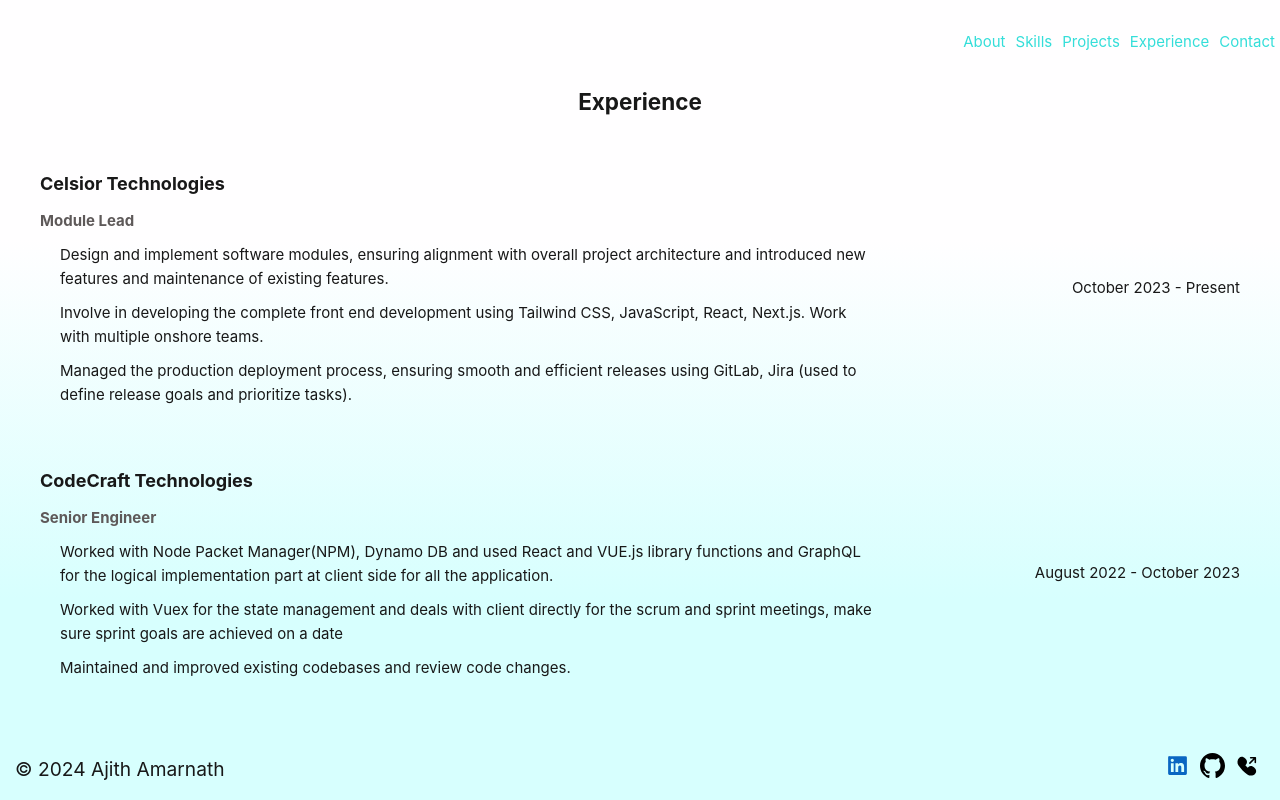
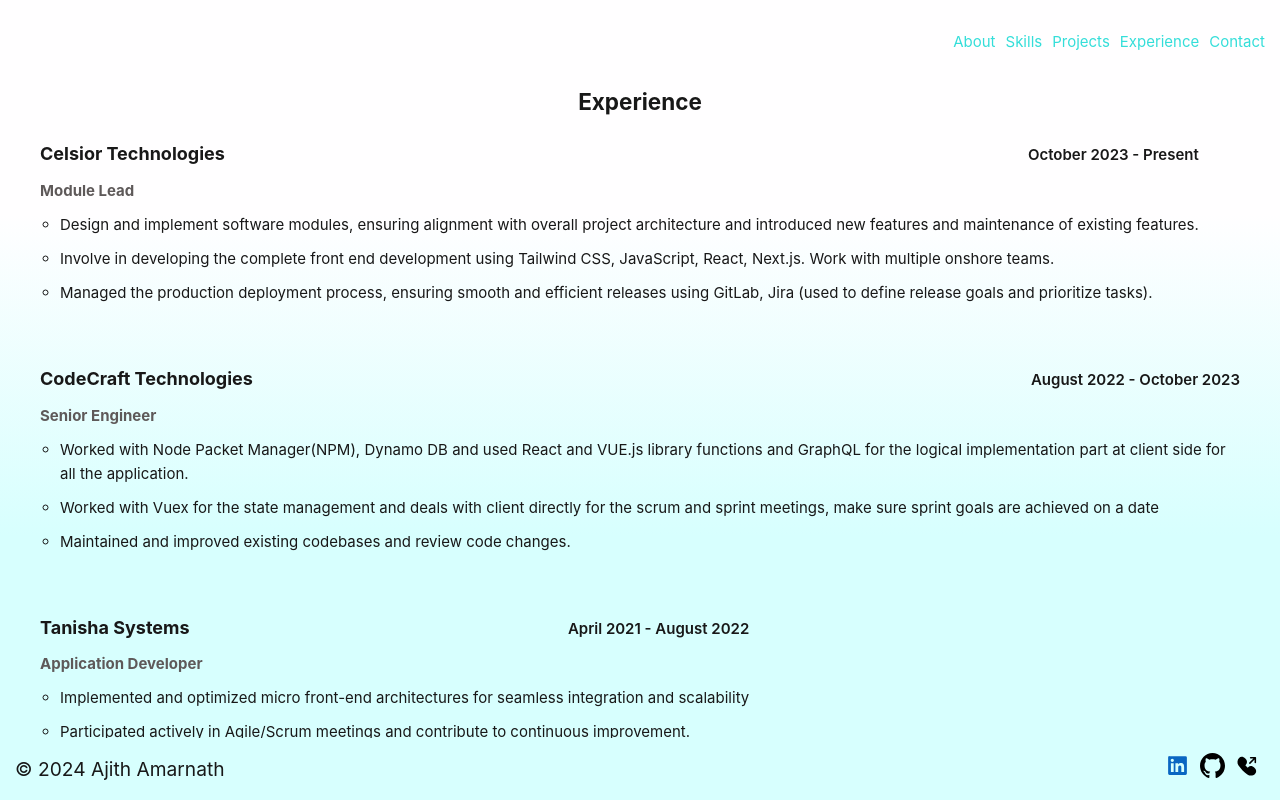
Before and after one commit to kuttenajith/Portfolio, a Vue app: page /experience in a window 1280 px wide. Shown: the top 800 px of the page. Built offline with nearby package versions, Linux system fonts and the light colour scheme.

Commit message:
contact screen updated

```diff
--- a/src/App.vue
+++ b/src/App.vue
@@ -61,7 +61,7 @@
   transform: scale(1.1);
 }
 .header-part {
-  padding: 30px 0px 0px 0px;
+  padding: 30px 10px 0px 0px;
   display: flex;
   justify-content: end;
 }
--- a/src/components/Contact.vue
+++ b/src/components/Contact.vue
@@ -1,6 +1,9 @@
 <template>
   <div>
     <h2>Contact Me</h2>
+    <p v-if="formSubmitted" class="greet-message">
+      Thank you for contacting me! I'll get back to you soon.
+    </p>
     <form @submit.prevent="submitForm" class="form-elements">
       <div class="element">
         <label for="name">Your Name:</label>
@@ -52,11 +55,29 @@
         email: "",
         message: "",
       },
+      formSubmitted: false,
     };
   },
   methods: {
-    submitForm() {
-      console.log("Form submitted:", this.form);
+    async submitForm() {
+      this.formSubmitted = true;
+      // try {
+      //   const response = await fetch("http://localhost:3000/send-sms", {
+      //     method: "POST",
+      //     headers: {
+      //       "Content-Type": "application/json",
+      //     },
+      //     body: JSON.stringify(this.form),
+      //   });
+      //   const result = await response.json();
+      //   if (result.success) {
+      //     this.formSubmitted = true;
+      //   } else {
+      //     this.formSubmitted = true;
+      //   }
+      // } catch (error) {
+      //   console.error("Error sending SMS:", error);
+      // }
     },
   },
 };
@@ -86,6 +107,10 @@
   border-radius: 15px;
   border-color: aquamarine;
   box-shadow: 4px 4px #d7fffe;
+}
+.greet-message {
+  color: #04b2ae;
+  font-weight: bold;
 }
 .form-elements .element textarea {
   width: 100%;
--- a/src/components/Experience.vue
+++ b/src/components/Experience.vue
@@ -9,7 +9,10 @@
           class="experience-item"
         >
           <div class="experience-details">
-            <h3>{{ experience.title }}</h3>
+            <div class="topic-part">
+              <h3>{{ experience.title }}</h3>
+              <span>{{ experience.duration }}</span>
+            </div>
             <span class="designation">{{ experience.designation }}</span>
             <ul class="description-list">
               <li
@@ -21,7 +24,6 @@
               </li>
             </ul>
           </div>
-          <span>{{ experience.duration }}</span>
         </li>
       </ul>
     </div>
@@ -91,6 +93,15 @@
 </script>
 
 <style scoped>
+.topic-part {
+  display: flex;
+  align-items: baseline;
+  justify-content: space-between;
+}
+.topic-part span {
+  font-weight: 600;
+  margin-bottom: 5px;
+}
 .Experience-section {
   padding: 20px;
   text-align: center;
@@ -102,7 +113,6 @@
 
 h2 {
   text-align: center;
-  margin-bottom: 30px;
   font-weight: bold;
 }
 
@@ -116,10 +126,6 @@
   align-items: center;
   margin-bottom: 20px;
   padding: 10px;
-}
-
-.experience-details {
-  flex-basis: 70%;
 }
 
 .experience-link {
@@ -153,15 +159,11 @@
   margin-bottom: 10px;
 }
 
-.experience-description {
-  display: -webkit-box;
-  -webkit-line-clamp: 3;
-  -webkit-box-orient: vertical;
-  overflow: hidden;
-  text-overflow: ellipsis;
-  max-height: 4.5em;
-}
 @media screen and (max-width: 576px) {
+  .topic-part {
+    flex-direction: column;
+    align-items: center;
+  }
   .projects-section,
   .description-list {
     padding: 0px;
@@ -173,6 +175,7 @@
   .experience-description {
     display: block;
     text-align: center;
+    font-size: 13px;
   }
 }
 </style>
--- a/src/components/Projects.vue
+++ b/src/components/Projects.vue
@@ -171,14 +171,6 @@
   margin-bottom: 10px;
 }
 
-.project-description {
-  display: -webkit-box;
-  -webkit-line-clamp: 3;
-  -webkit-box-orient: vertical;
-  overflow: hidden;
-  text-overflow: ellipsis;
-  max-height: 4.5em;
-}
 @media screen and (max-width: 576px) {
   .projects-section,
   .description-list {
@@ -191,6 +183,7 @@
   .project-description {
     display: block;
     text-align: center;
+    font-size: 13px;
   }
   h2 {
     margin-bottom: 10px;
```
